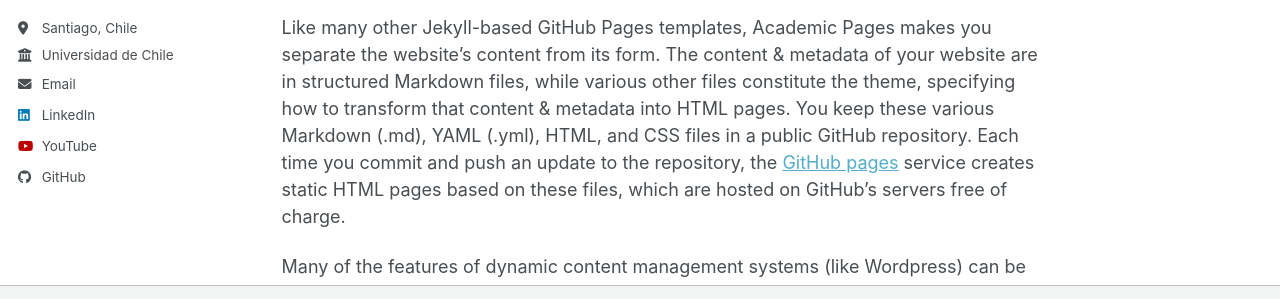
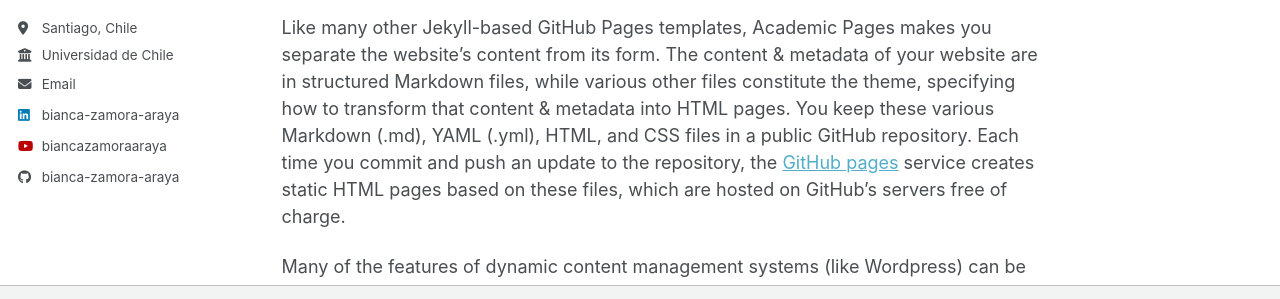
Before and after one commit to Bianca-Zamora-Araya/Bianca-Zamora-Araya.github.io, a Jekyll site: the page built from _pages/about.md, in a window 1280 px wide. Shown: the part 522-821 px from the top of the page. Built offline with Jekyll 4.4.1, drawn with Linux system fonts in a browser that asks for light colours; a style sheet for code colours, icons or effects is not loaded.

Commit message:
Update author-profile.html

```diff
--- a/_includes/author-profile.html
+++ b/_includes/author-profile.html
@@ -34,13 +34,13 @@
         <li><a href="mailto:{{ author.email }}"><i class="fas fa-fw fa-envelope icon-pad-right" aria-hidden="true"></i>{{ site.data.ui-text[site.locale].email_label | default: "Email" }}</a></li>
       {% endif %}
       {% if author.linkedin %}
-        <li><a href="https://www.linkedin.com/in/{{ author.linkedin }}"><i class="fab fa-fw fa-linkedin icon-pad-right" aria-hidden="true"></i>LinkedIn</a></li>
+        <li><a href="https://www.linkedin.com/in/{{ author.linkedin }}"><i class="fab fa-fw fa-linkedin icon-pad-right" aria-hidden="true"></i>bianca-zamora-araya</a></li>
       {% endif %}
       {% if author.youtube %}
-        <li><a href="https://www.youtube.com/@{{ author.youtube }}"><i class="fab fa-fw fa-youtube icon-pad-right" aria-hidden="true"></i>YouTube</a></li>
+        <li><a href="https://www.youtube.com/@{{ author.youtube }}"><i class="fab fa-fw fa-youtube icon-pad-right" aria-hidden="true"></i>biancazamoraaraya</a></li>
       {% endif %}
       {% if author.github %}
-        <li><a href="https://github.com/{{ author.github }}"><i class="fab fa-fw fa-github icon-pad-right" aria-hidden="true"></i>GitHub</a></li>
+        <li><a href="https://github.com/{{ author.github }}"><i class="fab fa-fw fa-github icon-pad-right" aria-hidden="true"></i>bianca-zamora-araya</a></li>
       {% endif %}
       <!-- {% if author.flickr %}
         <li><a href="https://www.flickr.com/{{ author.flickr }}"><i class="fab fa-fw fa-flickr icon-pad-right" aria-hidden="true"></i>Flickr</a></li>
```
